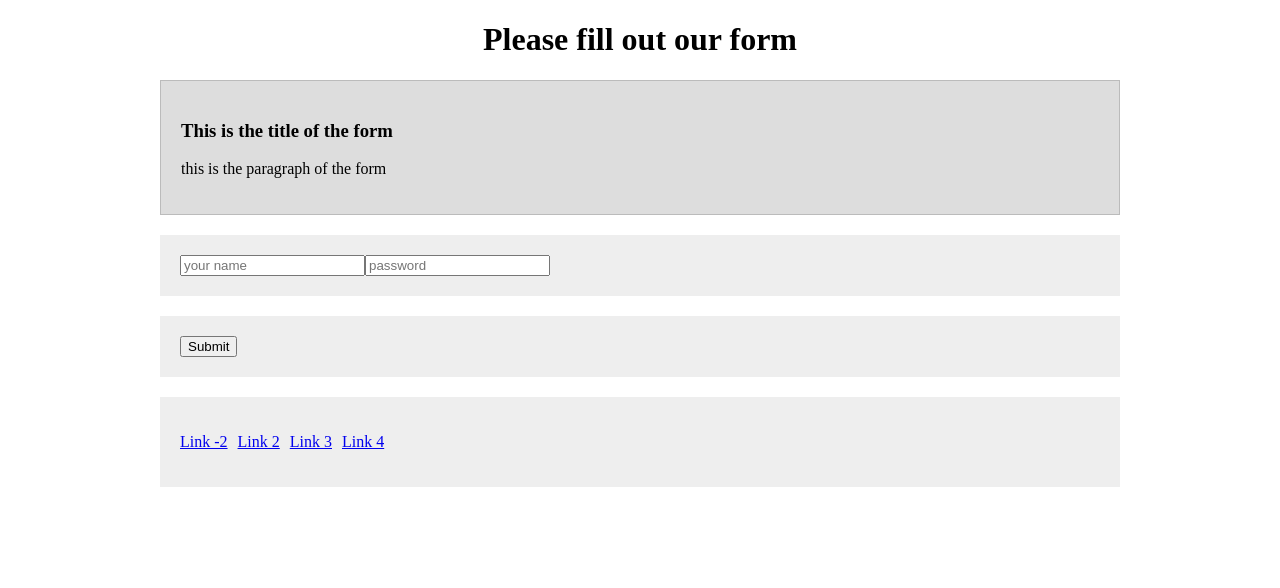
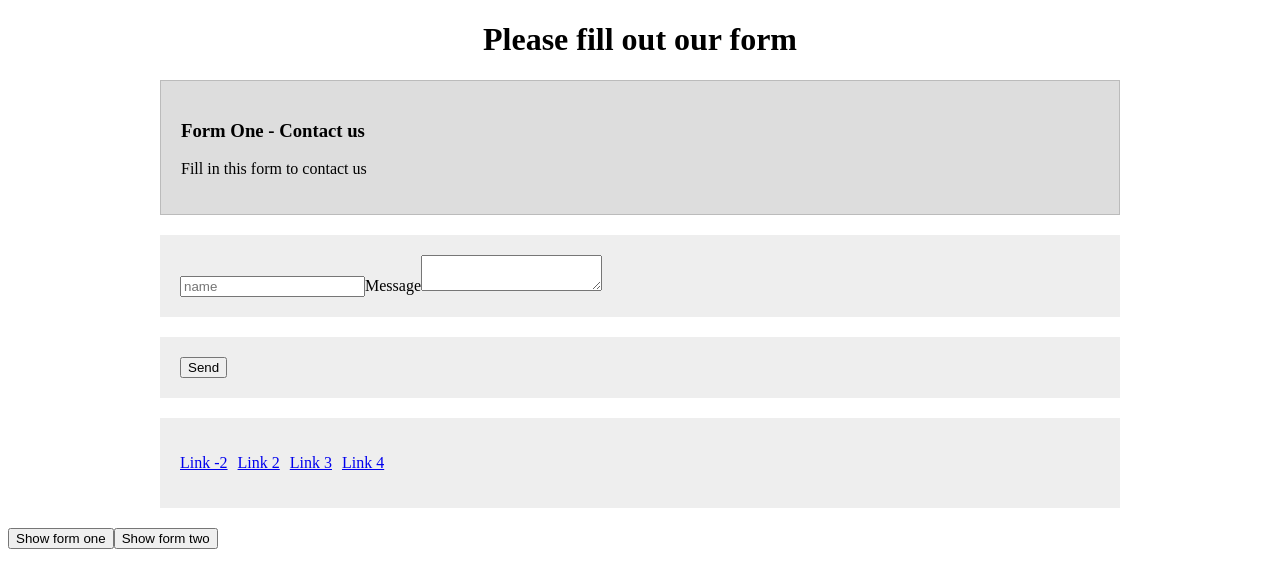
Before and after one commit to zulkiflijufri/vue-learning, a Vue app: page / in a window 1280 px wide. Shown: the top 588 px of the page. Built offline with nearby package versions, Linux system fonts and the light colour scheme.

Commit message:
Dynamic components

```diff
--- a/src/App.vue
+++ b/src/App.vue
@@ -1,34 +1,28 @@
 <template>
   <div>
-    <form-helper>
-      <!-- <h3 slot="title">Slot title</h3>
-      <p slot="paragraph">Slot paragraph</p> -->
-      <div slot="form-header">
-        <h3>This is the title of the form</h3>
-        <p>this is the paragraph of the form</p>
-      </div>
-      <div slot="form-fields">
-        <input type="text" placeholder="your name" required />
-        <input type="password" placeholder="password" required />
-      </div>
-      <div slot="form-control">
-        <button type="submit" v-on:click="handleSubmit">Submit</button>
-      </div>
-    </form-helper>
+    <!-- <form-one></form-one> -->
+    <!-- <form-two></form-two> -->
+    <keep-alive> <!-- no destroy data -->
+      <component v-bind:is="component"></component>
+    </keep-alive>
+    <button v-on:click="component='form-one'">Show form one</button>
+    <button v-on:click="component='form-two'">Show form two</button>
   </div>
 </template>
 
 <script>
-import formHelper from './components/formHelper.vue'
+import formOne from './components/formOne.vue'
+import formTwo from './components/formTwo.vue'
 
 
 export default {
   components: {
-    'form-helper': formHelper
+    'form-one': formOne,
+    'form-two': formTwo
   },
   data () {
     return {
-
+      component: 'form-one'
     }
   },
   methods: {
--- /dev/null
+++ b/src/components/formOne.vue
@@ -0,0 +1,51 @@
+<template>
+	<div>
+    <form-helper>
+      <div slot="form-header">
+        <h3>Form One - Contact us</h3>
+        <p>Fill in this form to contact us</p>
+      </div>
+      <div slot="form-fields">
+        <input type="text" placeholder="name" required />
+        <label>Message</label>
+        <textarea cols="20" rows="2"></textarea>
+      </div>
+      <div slot="form-control">
+        <button v-on:click="handleSubmit">Send</button>
+      </div>
+      <div slot="useful-links">
+        <ul>
+          <li><a href="#">Link -2</a></li>
+          <li><a href="#">Link 2</a></li>
+          <li><a href="#">Link 3</a></li>
+          <li><a href="#">Link 4</a></li>
+        </ul>
+      </div>
+    </form-helper>
+  </div>
+</template>
+
+<script>
+import formHelper from './formHelper.vue'
+
+export default {
+  components: {
+    'form-helper': formHelper
+  },
+	data () {
+		return {
+
+		}
+	},
+	methods: {
+    handleSubmit: () => {
+
+    }
+	}
+
+}
+</script>
+
+<style>
+
+</style>
--- /dev/null
+++ b/src/components/formTwo.vue
@@ -0,0 +1,42 @@
+<template>
+	<div>
+    <form-helper>
+      <div slot="form-header">
+        <h3>Form Two - Log in</h3>
+        <p>Enter your detail to login</p>
+      </div>
+      <div slot="form-fields">
+        <input type="text" placeholder="your name" required />
+        <input type="password" placeholder="password" required />
+      </div>
+      <div slot="form-control">
+        <button type="submit" v-on:click="handleSubmit">Login</button>
+      </div>
+    </form-helper>
+  </div>
+</template>
+
+<script>
+import formHelper from './formHelper.vue'
+
+export default {
+  components: {
+    'form-helper': formHelper
+  },
+	data () {
+		return {
+
+		}
+	},
+	methods: {
+    handleSubmit: () => {
+
+    }
+	}
+
+}
+</script>
+
+<style>
+
+</style>
```
Also changed, not shown: src/components/formHelper.vue (+0 -7 lines).
